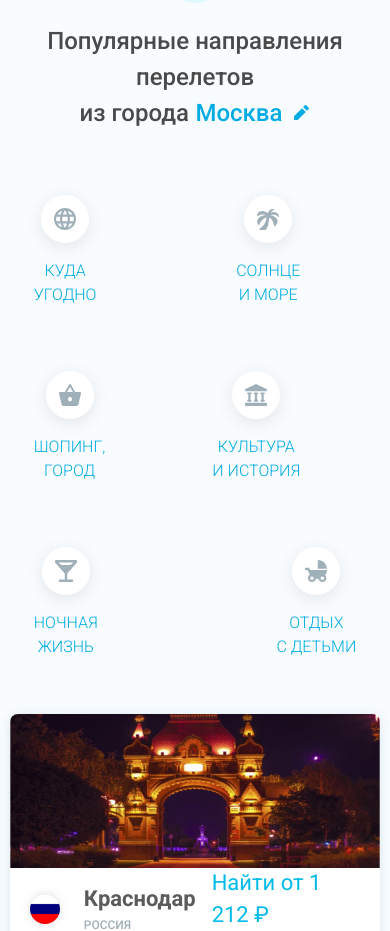
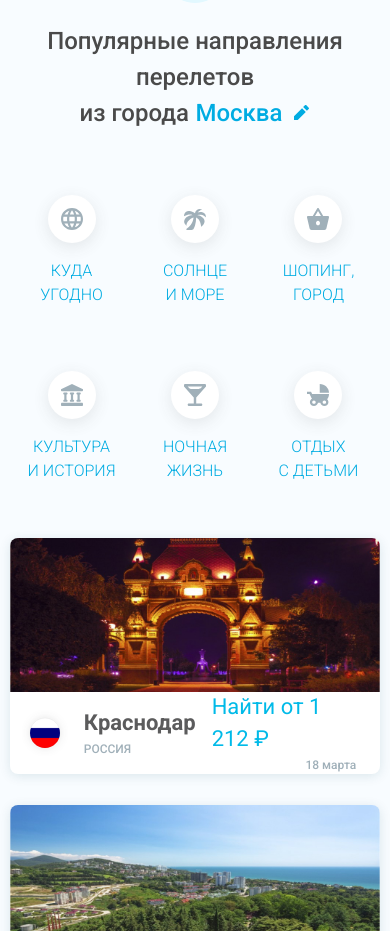
Before and after one commit to p1xar/aviasales-frontend-demo, a React (Create React App) app: page / in a window 390 px wide. Shown: the part 821-1752 px from the top of the page. Built offline with nearby package versions, Linux system fonts and the light colour scheme.

Commit message:
Add media query to TravelList component

```diff
--- a/src/Home/Agencies/index.js
+++ b/src/Home/Agencies/index.js
@@ -47,6 +47,7 @@ const Agency = styled.img`
         margin-right: 2rem;
         margin-left: 2rem;
         margin-top: 2.375rem;
+        }
     }
 `;
 
@@ -180,6 +181,7 @@ const Button = styled.a`
         padding-right: 0.25rem;
     }
 `;
+
 export default () => {
     return(
         <HomeWrapper>
--- a/src/Home/TravelList/index.js
+++ b/src/Home/TravelList/index.js
@@ -53,8 +53,9 @@ const TravelList = styled.div`
     flex-wrap: wrap;
     align-items: center;
     justify-content: space-between;
-    padding-left: 1.5rem;
-    padding-right: 1.5rem;
+    @media screen and (min-width: 20rem) and (max-width: 48rem) {
+        justify-content: center;
+    }
 `;
 
 const TravelItem = styled.div`
@@ -65,7 +66,7 @@ const TravelItem = styled.div`
     &:not(:last-child) {
         margin-right: 3.5rem;
     }
-    @media screen and (max-width: 20rem) {
+    @media screen and (min-width: 20rem) and (max-width: 49.8125rem) {
         &:not(:last-child) {
             margin: 0;
         }
```
